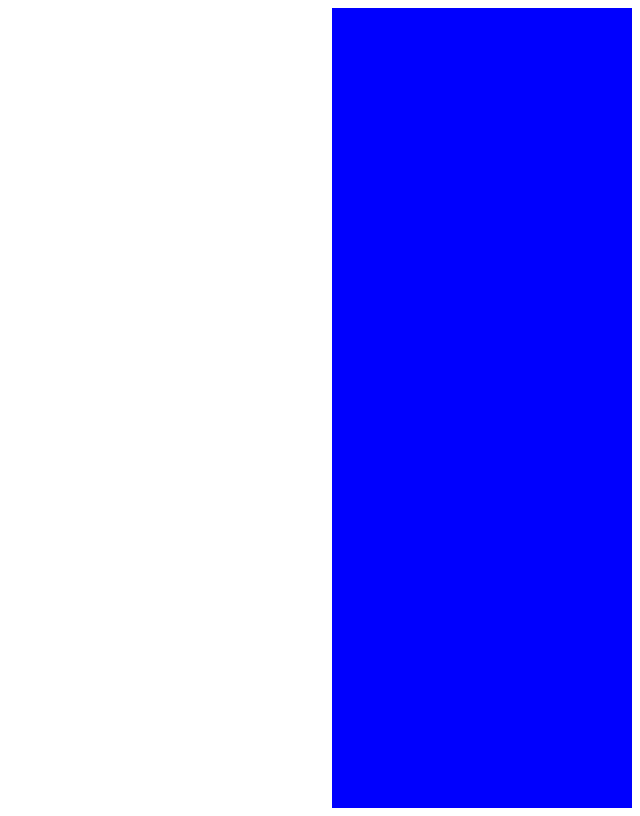
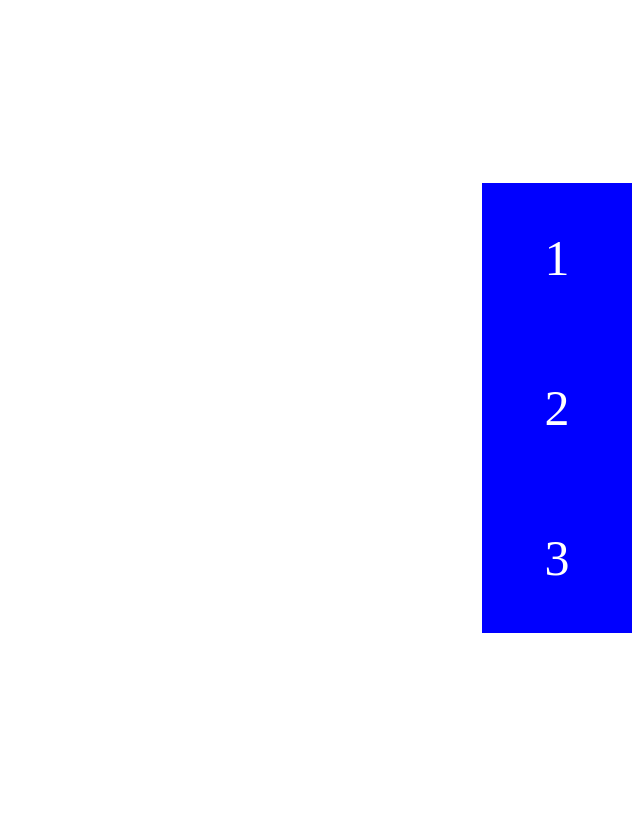
Before and after one commit to jinn-dev/css-master, a plain HTML site: page flexbox.html in a window 1280 px wide. Shown: the whole page, without its empty margins (640-1280 px from the left). Drawn offline with Linux system fonts and the light colour scheme.

Commit message:
check flexbox and align-self

```diff
--- a/flexbox.html
+++ b/flexbox.html
@@ -7,27 +7,36 @@
   <style>
     .father {
       display: flex;
-      flex-direction: column;      /*default: row */
-      justify-content: center;  /* main axis */
-      align-items: flex-end;    /* cross axis */
+      justify-content: center;  /* <=> main-axis */
+      align-items: flex-end;    /* <=> cross-axis */
+      flex-direction: column;   /* <=> row(default) */
       height: 100vh;
     }
 
     .box {
-      width: 300px;
-      height: 300px;
+      width: 150px;
+      height: 150px;
       background-color: blue;
       /* display: inline-block; */
+      color: white;
+      font-size: 50px;
+      display: flex;
+      justify-content: center;
+      align-items: center;
+
+    }
+
+    .box:first-child {
+      align-self: flex-end; /*flex item에 영향을 주는 몇 안되는 옵션 중 하나*/
     }
 
   </style>
 </head>
 <body>
   <div class="father">
-    <div class="box"></div>
-    <div class="box"></div>
-    <div class="box"></div>
+    <div class="box">1</div>
+    <div class="box">2</div>
+    <div class="box">3</div>
   </div>
-
 </body>
 </html>
```
